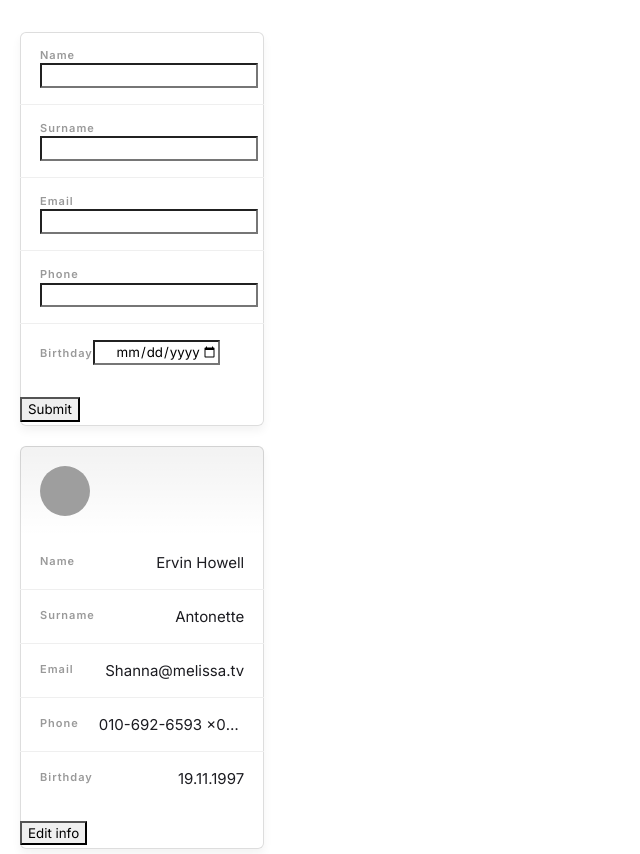
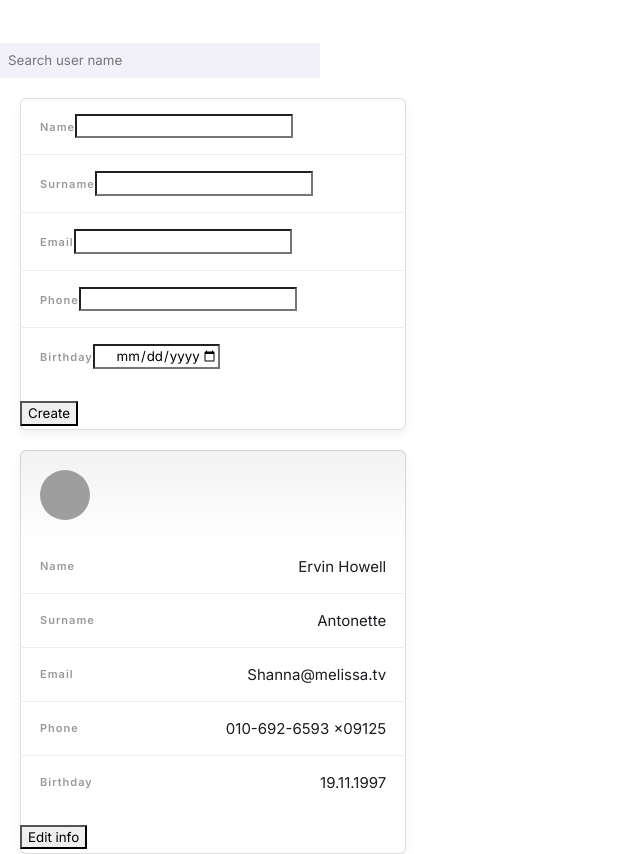
Before and after one commit to AnnabellFlem/user-list, a React (Create React App) app: page / in a window 1280 px wide. Shown: the top 854 px of the page, without its empty margins (0-640 px from the left). Built offline with nearby package versions, Linux system fonts and the light colour scheme; grey boxes are pictures that could not be loaded.

Commit message:
Added filter for List

```diff
--- a/src/Components/App/App.scss
+++ b/src/Components/App/App.scss
@@ -1,21 +1,4 @@
 @import '../../Styles/sizes';
 
 .App {
-  display: grid;
-  grid-template-areas: 'main header' 'footer header';
-  grid-template-rows:  1fr max-content;
-  grid-template-columns: 2fr 1fr;
-  height: 100vh;
-  position: relative;
 }
-
-@media (max-width: 920px) {
-  .App {
-    grid-template-areas: 'header' 'main' 'footer';
-    grid-template-columns: 1fr;
-  }
-}
-
-@media (max-width: 350px) {
-
-}
--- /dev/null
+++ b/src/Components/BaseComponets/Filter/Filter.tsx
@@ -0,0 +1,30 @@
+import React from 'react'
+import './Filter.scss'
+
+type FilterProps = {
+  input: string
+  onChange: any
+}
+
+const Filter: React.FC<FilterProps> = ({
+  input: keyword,
+  onChange: setKeyword,
+}) => {
+  const BarStyling = {
+    width: '20rem',
+    background: '#F2F1F9',
+    border: 'none',
+    padding: '0.5rem',
+  }
+  return (
+    <input
+      style={BarStyling}
+      key="key123"
+      value={keyword}
+      placeholder={'Search user name'}
+      onChange={e => setKeyword(e.target.value)}
+    />
+  )
+}
+
+export default Filter
--- /dev/null
+++ b/src/Components/BaseComponets/Filter/index.tsx
@@ -0,0 +1 @@
+export { default } from './Filter'
--- a/src/Components/BaseComponets/UserCard/UserCard.tsx
+++ b/src/Components/BaseComponets/UserCard/UserCard.tsx
@@ -4,10 +4,11 @@ import { User } from '../../../Types/User'
 
 type UserCardProps = {
   user: User
+  handleClick: any
 }
 const getGender = (userId: number) => (userId % 2 === 0 ? 'men' : 'women')
 
-const UserCard: React.FC<UserCardProps> = ({ user }) => {
+const UserCard: React.FC<UserCardProps> = ({ user, handleClick }) => {
   return (
     <li className="user" id={`user-${user.id}`}>
       <div className="user__header">
@@ -43,7 +44,9 @@ const UserCard: React.FC<UserCardProps> = ({ user }) => {
         <span className="user__data">{user.birthday}</span>
       </div>
 
-      <button className="user-edit">Edit info</button>
+      <button className="user-edit" type="button" onClick={handleClick}>
+        Edit info
+      </button>
     </li>
   )
 }
--- a/src/Components/BaseComponets/UserCardForm/UserCardForm.tsx
+++ b/src/Components/BaseComponets/UserCardForm/UserCardForm.tsx
@@ -4,28 +4,43 @@ import { useFormik } from 'formik'
 import { initialUserValues } from '../../../Utils/getInitialUserData'
 import * as yup from 'yup'
 
-const phoneRegExp = /^\+\d{1,3}-\d{3}-\d{3}-\d{2}-\d{2}$/
+const phoneRegExp = /^\+[(]\d{1,3}[)][ ]\d{3}-\d{3}-\d{2}-\d{2}$/
 const UserSchema = yup.object().shape({
   name: yup.string().max(16).required(),
   surname: yup.string().max(20).required(),
-  email: yup.string().email().required('Please Enter your Email'),
-  phone: yup.string().matches(phoneRegExp, 'Phone number is not valid'),
+  email: yup
+    .string()
+    .email('Please enter your valid email')
+    .required('Please enter your email'),
+  phone: yup
+    .string()
+    .matches(
+      phoneRegExp,
+      'Phone number is not valid, enter format +({country code}) XXX-XXX-XX-XX',
+    ),
 })
 
 type UserCardFormProps = {
   user: User
   isMainEditForm: boolean
+  handleCreateClick?: any
+  handleSaveClick?: any
+  handleCancelClick?: any
 }
 
 const UserCardForm: React.FC<UserCardFormProps> = ({
   user,
   isMainEditForm,
+  handleCreateClick,
+  handleSaveClick,
+  handleCancelClick,
 }) => {
   const formik = useFormik({
     initialValues: isMainEditForm ? initialUserValues : user,
     validationSchema: UserSchema,
-    onSubmit: values => {
+    onSubmit: (values, { resetForm }) => {
       alert(JSON.stringify(values, null, 2))
+      resetForm()
     },
   })
 
@@ -103,7 +118,24 @@ const UserCardForm: React.FC<UserCardFormProps> = ({
             />
           </label>
         </div>
-        <button type="submit">Submit</button>
+        {isMainEditForm ? (
+          <button className="user__btn--create" onClick={handleCreateClick}>
+            Create
+          </button>
+        ) : (
+          <div>
+            <button className="user__btn--save" onClick={handleSaveClick}>
+              Save
+            </button>
+            <button
+              type="button"
+              className="user__btn--cancel"
+              onClick={handleCancelClick}
+            >
+              Cancel
+            </button>
+          </div>
+        )}
       </form>
     </li>
   )
--- a/src/Components/BaseComponets/UserCardWrapper/UserCardWrapper.tsx
+++ b/src/Components/BaseComponets/UserCardWrapper/UserCardWrapper.tsx
@@ -12,14 +12,36 @@ const UserCardWrapper: React.FC<UserCardWrapperProps> = ({
   user,
   isMainEditForm,
 }) => {
-  const [userForm, setUserForm] = useState()
+  const [userForm, setUserForm] = useState<boolean>()
+
+  const handleEditClick = () => {
+    setUserForm(true)
+  }
+
+  const handleSaveClick = () => {
+    setUserForm(false)
+  }
+
+  const handleCancelClick = () => {
+    setUserForm(false)
+  }
+
+  const handleCreateClick = () => {
+    setUserForm(true)
+  }
 
   return (
     <>
       {userForm || isMainEditForm ? (
-        <UserCardForm user={user} isMainEditForm={isMainEditForm} />
+        <UserCardForm
+          user={user}
+          isMainEditForm={isMainEditForm}
+          handleSaveClick={handleSaveClick}
+          handleCreateClick={handleCreateClick}
+          handleCancelClick={handleCancelClick}
+        />
       ) : (
-        <UserCard user={user} />
+        <UserCard user={user} handleClick={handleEditClick} />
       )}
     </>
   )
--- a/src/Components/Pages/MainPage/MainPage.tsx
+++ b/src/Components/Pages/MainPage/MainPage.tsx
@@ -1,14 +1,37 @@
-import React, { useState } from 'react'
+import React, { useEffect, useState } from 'react'
 import UserCardWrapper from '../../BaseComponets/UserCardWrapper'
 import { mockData } from '../../../Services/mockedData'
+import { User } from '../../../Types/User'
+import Filter from '../../BaseComponets/Filter'
 
 const MainPage = () => {
   const [mainEditFormId] = useState(0)
+  const [filterInput, setFilterInput] = useState('')
+  const [userListDefault, setUserListDefault] = useState<User[]>()
+  const [userList, setUserList] = useState<User[]>()
+
+  const fetchData = () => {
+    setUserList(mockData)
+    setUserListDefault(mockData)
+  }
+
+  const updateInput = (input: string) => {
+    const filtered = userListDefault?.filter(user => {
+      return user.name.toLowerCase().includes(input.toLowerCase())
+    })
+    setFilterInput(input)
+    setUserList(filtered)
+  }
+
+  useEffect(() => {
+    fetchData()
+  }, [])
 
   return (
     <main>
       <ul>
-        {mockData.map((user, index) => (
+        <Filter input={filterInput} onChange={updateInput} />
+        {userList?.map((user, index) => (
           <UserCardWrapper
             key={user.id}
             user={user}
```
Also changed, not shown: src/Components/BaseComponets/Filter/Filter.scss (added).
